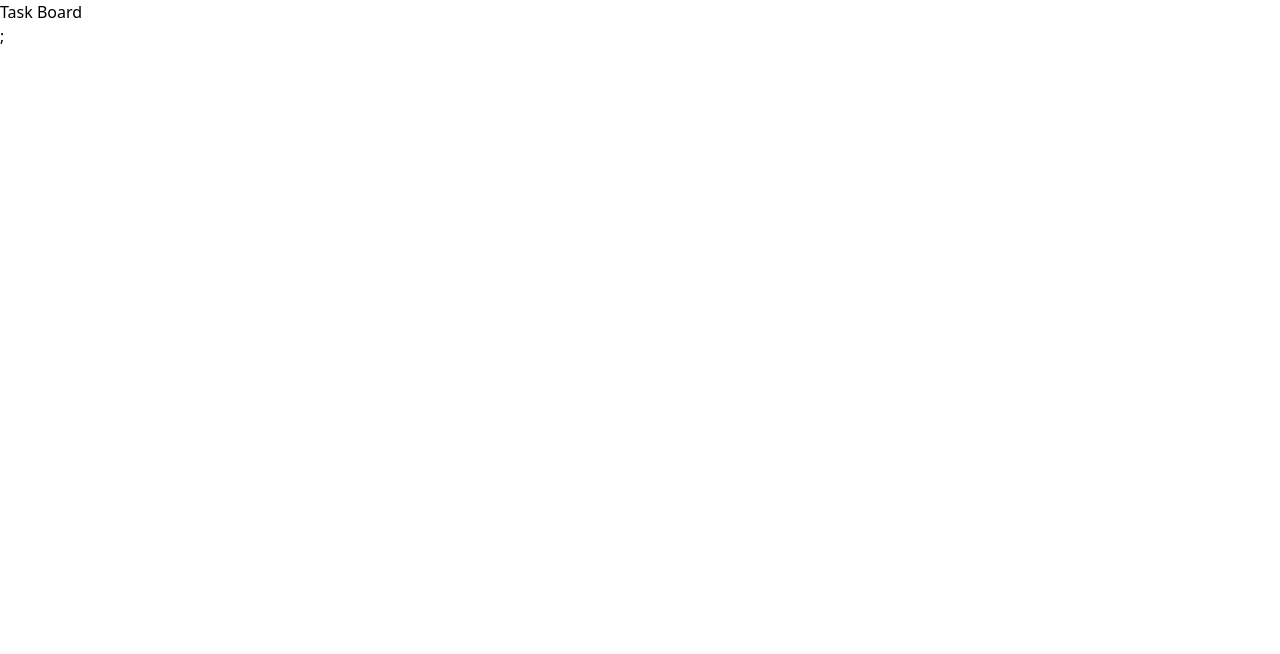
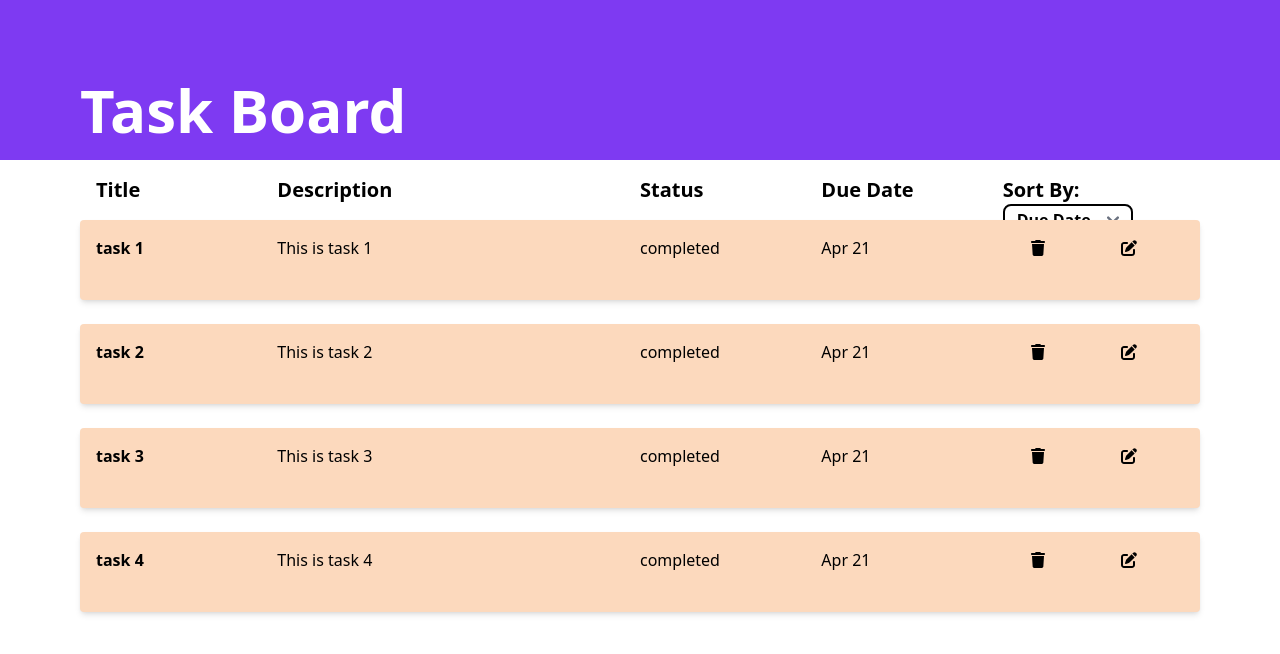
Before and after one commit to SESL1-Team1/SESL1-Challenge-2, a React (Vite) app in the folder client/: page / in a window 1280 px wide. Shown: the top 654 px of the page. Built offline with nearby package versions, Linux system fonts and the light colour scheme.

Commit message:
Dashboard Static

```diff
--- a/client/index.html
+++ b/client/index.html
@@ -9,5 +9,6 @@
   <body>
     <div id="root"></div>
     <script type="module" src="/src/main.tsx"></script>
+    <script src="../node_modules/flowbite/dist/flowbite.min.js"></script>
   </body>
 </html>
--- a/client/package.json
+++ b/client/package.json
@@ -9,9 +9,13 @@
     "preview": "vite preview"
   },
   "dependencies": {
+    "@fortawesome/fontawesome-svg-core": "^6.4.0",
+    "@fortawesome/free-regular-svg-icons": "^6.4.0",
+    "@fortawesome/free-solid-svg-icons": "^6.4.0",
+    "@fortawesome/react-fontawesome": "^0.2.0",
     "@reduxjs/toolkit": "^1.9.3",
     "axios": "^1.3.4",
-    "iconoir-react": "^6.6.0",
+    "flowbite": "^1.6.5",
     "react": "^18.2.0",
     "react-dom": "^18.2.0",
     "react-icons": "^4.7.1",
--- a/client/src/App.tsx
+++ b/client/src/App.tsx
@@ -4,7 +4,7 @@ import Dashboard from "./components/dashboard";
 function App() {
   return (
     <div className="App">
-      <Dashboard />;
+      <Dashboard />
     </div>
   );
 }
--- a/client/src/components/dashboard.tsx
+++ b/client/src/components/dashboard.tsx
@@ -1,20 +1,67 @@
-import React, { useState, useEffect} from 'react';
+import React, { useState, useEffect, useMemo} from 'react';
 import axios from "axios";
-import { Task } from './task';
-import TaskItem from './task';
+import TaskItem, {Task} from './task';
+import { FontAwesomeIcon } from '@fortawesome/react-fontawesome'
+import { faSort} from '@fortawesome/free-solid-svg-icons'
+
+//static for styling
+const tasks:Task[] = [
+    {id:1,title:"task 1",description:"This is task 1",status: "completed", due: new Date()},
+    {id:2,title:"task 2",description:"This is task 2",status: "completed", due: new Date()},
+    {id:3,title:"task 3",description:"This is task 3",status: "completed", due: new Date()},
+    {id:4,title:"task 4",description:"This is task 4",status: "completed", due: new Date()},
+]
 
 
-const tasks:Task[] = [{id:1,title:"task 1",description:"This is task 1",status: "completed", due: new Date()},
-{id:2,title:"task 2",description:"This is task 2",status: "completed", due: new Date()},
-{id:3,title:"task 3",description:"This is task 3",status: "completed", due: new Date()},
-{id:4,title:"task 4",description:"This is task 4",status: "completed", due: new Date()}]
+const deleteTask = (id:Number)=>{
+
+}
+
+const updateStatus = ()=>{
+
+}
+
 
 const Dashboard:React.FC = ()=>{
+    const [sortOpt,setSortOpt] = useState("Due");
+    // useEffect(()=>{
+
+    // });
+
+    const handleSort = (e:any) => {
+        setSortOpt(e.target.value);
+        console.log(sortOpt);
+    }
+
     return (
         <>
-            <header>Task Board</header>
-            <div>
-                {tasks.map(task => <TaskItem task={task} key={task.id}/>)}
+            <header className="bg-purple-600 h-40 p-20">
+                <h1 className="self-center text-6xl font-semibold whitespace-nowrap text-white subpixel-antialiased">Task Board</h1>
+            </header>
+            <div className="grid grid-cols-12 mx-20 mb-5 px-4 pt-4 h-10 font-semibold text-xl">
+                <div className="col-span-2">
+                    Title
+                </div>
+                <div className="col-span-4">
+                    Description
+                </div>
+                <div className="col-span-2">
+                    Status
+                </div>
+                <div className="col-span-2">
+                    Due Date
+                </div>
+                <div className="col-span-2">
+                    Sort By: {" "}
+                    <select className="align-top focus:ring-4 focus:outline-none rounded-lg border-black border-2 text-center py-0 my-auto h-8" value={sortOpt} onChange={handleSort}>
+                        <option value="Title">Title</option>
+                        <option value="Status" className="block px-4 py-2 hover:bg-gray-100">Status</option>
+                        <option value="Due" className="block px-4 py-2 hover:bg-gray-100">Due Date</option>
+                    </select>
+                </div>
+            </div>
+            <div className="font-san grid gap-y-6 w-screen mb-8">
+                {tasks.map(task => <TaskItem task={task} deleteTask ={()=>deleteTask(task.id)} updateStatus={updateStatus} key={task.id}/>)}
             </div>
         </>
     );
--- a/client/src/components/task.tsx
+++ b/client/src/components/task.tsx
@@ -1,6 +1,7 @@
 import React from "react";
-import { DataRouteObject } from "react-router-dom";
-import "../index.css";
+// import "../index.css";
+import { FontAwesomeIcon } from '@fortawesome/react-fontawesome'
+import { faTrash, faPenToSquare} from '@fortawesome/free-solid-svg-icons'
 
 type Task = {
     id: number,
@@ -11,16 +12,37 @@ type Task = {
 };
 
 interface Prop{
-    task:Task
+    task:Task,
+    deleteTask: React.MouseEventHandler<HTMLButtonElement>,
+    updateStatus: React.MouseEventHandler<HTMLButtonElement>,
 }
 
-const TaskItem: React.FC<Prop> = ({task})=>{
-
+const TaskItem: React.FC<Prop> = ({task, deleteTask, updateStatus})=>{
     return (
-        <div className="max-w-md w-full lg:flex">
-
-        </div>
-
+            <div className="bg-orange-200 shadow-md rounded grid grid-cols-12 mx-20 px-4 py-4 h-20">
+                <div className="col-span-2 font-semibold text-ellipsis">
+                    {task.title}
+                </div>
+                <div className="col-span-4 text-ellipsis">
+                    {task.description}
+                </div>
+                <div className="col-span-2">
+                    {task.status}
+                </div>
+                <div className="col-span-2">
+                    {task.due.toDateString().substring(4,10)}
+                </div>
+                <div className="col-span-1 pl-7">
+                    <button onClick={deleteTask}>
+                        <FontAwesomeIcon icon={faTrash}/>
+                    </button>
+                </div>
+                <div className="col-span-1 pl-7">
+                    <button onClick={deleteTask}>
+                        <FontAwesomeIcon icon={faPenToSquare}/>
+                    </button>
+                </div>
+            </div>
     );
 }
 
--- a/client/tailwind.config.cjs
+++ b/client/tailwind.config.cjs
@@ -1,8 +1,9 @@
 /** @type {import('tailwindcss').Config} */
 module.exports = {
-  content: ["./index.html", "./src/**/*.{js,ts,jsx,tsx}"],
+  content: ["./index.html", "./src/**/*.{js,ts,jsx,tsx}","./node_modules/flowbite/**/*.js"],
   theme: {
     extend: {},
   },
-  plugins: [],
+  //use flowbite
+  plugins: [require('flowbite/plugin')],
 };
```
Also changed, not shown: 1 other file (tests, documents, lock files or other folders).
